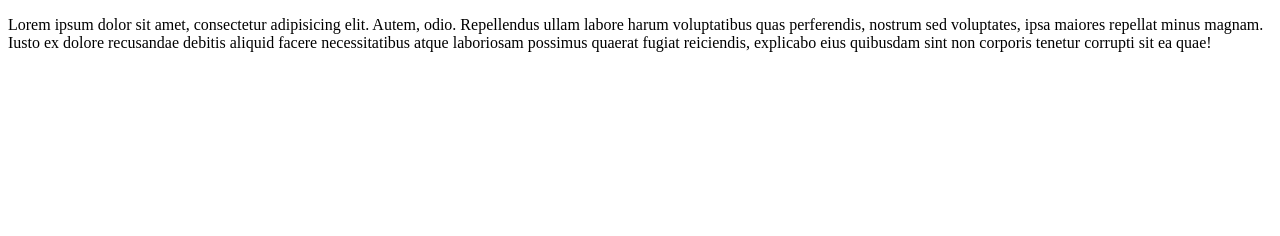
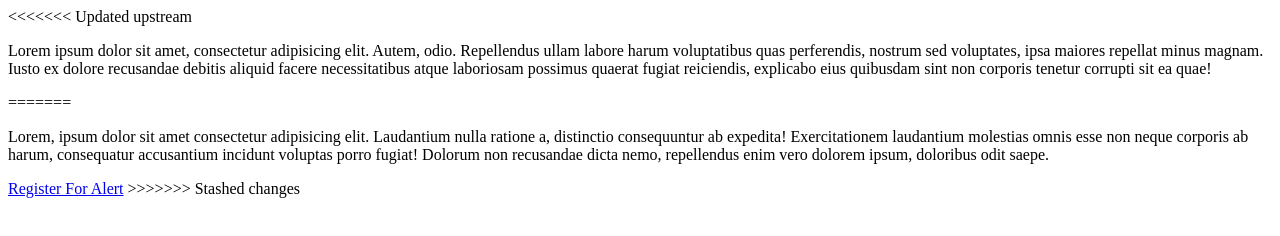
Before and after one commit to Emperor2121/Netflix, a plain HTML site: page index.html in a window 1280 px wide. Drawn offline with Linux system fonts and the light colour scheme.

Commit message:
HI
Chaange the text in the button

```diff
--- a/index.html
+++ b/index.html
@@ -10,8 +10,17 @@
 
 <body>
 
+<<<<<<< Updated upstream
     <p>Lorem ipsum dolor sit amet, consectetur adipisicing elit. Autem, odio. Repellendus ullam labore harum voluptatibus quas perferendis, nostrum sed voluptates, ipsa maiores repellat minus magnam. Iusto ex dolore recusandae debitis aliquid facere necessitatibus
         atque laboriosam possimus quaerat fugiat reiciendis, explicabo eius quibusdam sint non corporis tenetur corrupti sit ea quae!</p>
+=======
+    <p>Lorem, ipsum dolor sit amet consectetur adipisicing elit. Laudantium nulla ratione a, distinctio consequuntur ab expedita! Exercitationem laudantium molestias omnis esse non neque corporis ab harum, consequatur accusantium incidunt voluptas porro
+        fugiat! Dolorum non recusandae dicta nemo, repellendus enim vero dolorem ipsum, doloribus odit saepe.</p>
+    <a href="#" class="btn">Register For Alert</a>
+
+
+
+>>>>>>> Stashed changes
 </body>
 
 </html>
```
